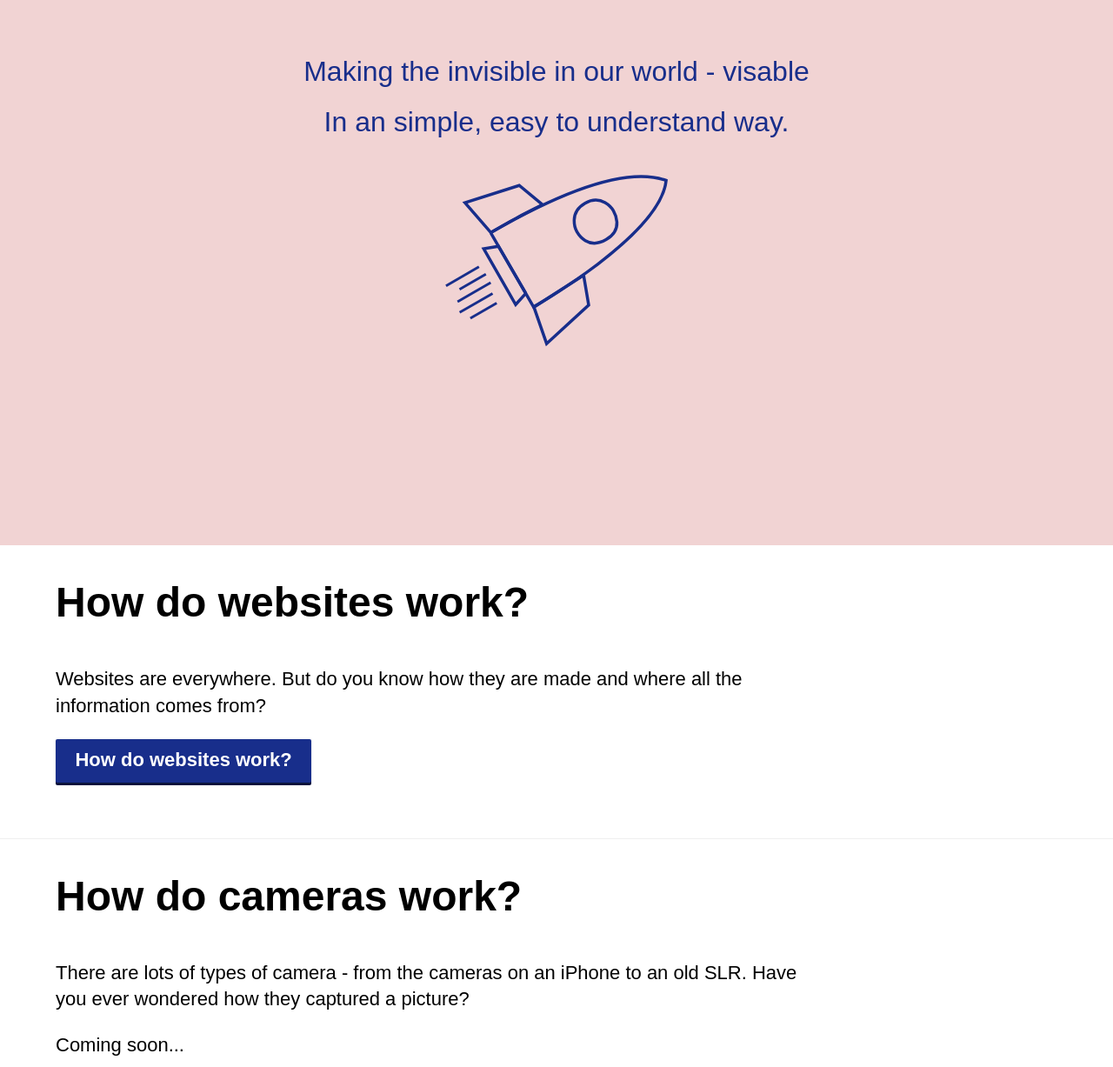
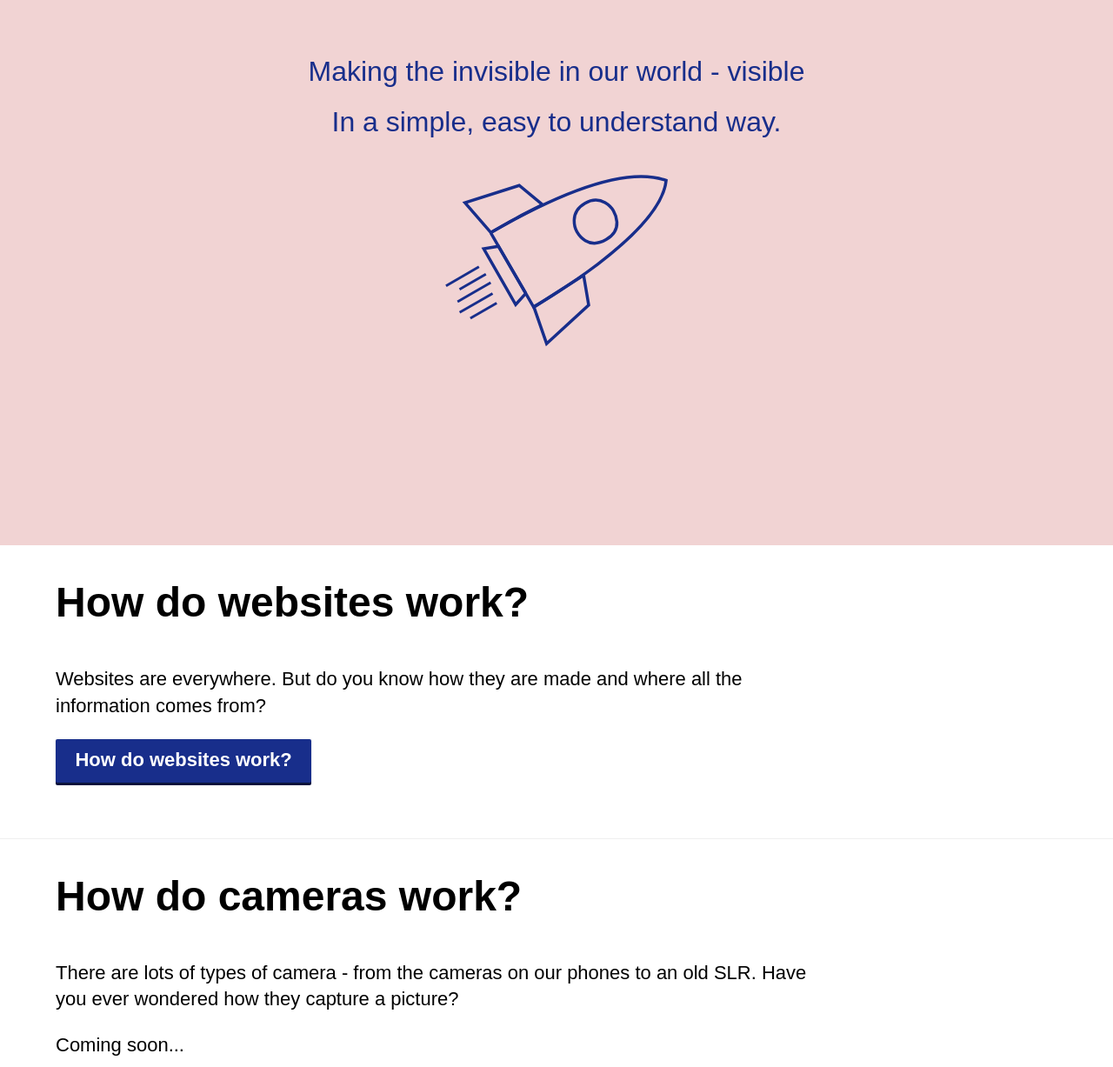
Before and after one commit to kevinwright/howdo, a website: page index.html in a window 1280 px wide. Shown: the part 173-1400 px from the top of the page at 87% size. Drawn offline with Linux system fonts and the light colour scheme.

Commit message:
fix: spelling mistakes

```diff
--- a/index.html
+++ b/index.html
@@ -32,8 +32,8 @@
 		<div class="intro">
 			<div class="row">
 				<div class="medium-12 large-12 columns">
-					<p>Making the invisible in our world - visable
-					<br>In an simple, easy to understand way.</p>
+					<p>Making the invisible in our world - visible
+					<br>In a simple, easy to understand way.</p>
 				</div>
 			</div>
 		</div>
@@ -137,12 +137,21 @@
 		<div class="row">
 			<div class="medium-12 large-9 columns">
 				<h2 class="heading-large">How do cameras work?</h2>
-				<p>There are lots of types of camera - from the cameras on an iPhone to an old SLR. Have you ever wondered how they captured a picture?</p>
+				<p>There are lots of types of camera - from the cameras on our phones to an old SLR. Have you ever wondered how they capture a picture?</p>
 				<p style="margin-bottom: 0;">Coming soon...</p>
 
 			</div>
 		</div>
 	</section>
+
+	<!-- <section class="howdo-article">
+		<div class="row">
+			<div class="medium-12 large-9 columns">
+				<h2 class="heading-large">Want to contribute</h2>
+				<p>Suggest </p>
+			</div>
+		</div>
+	</section> -->
 
 	<footer>
 		<div class="row">
```
